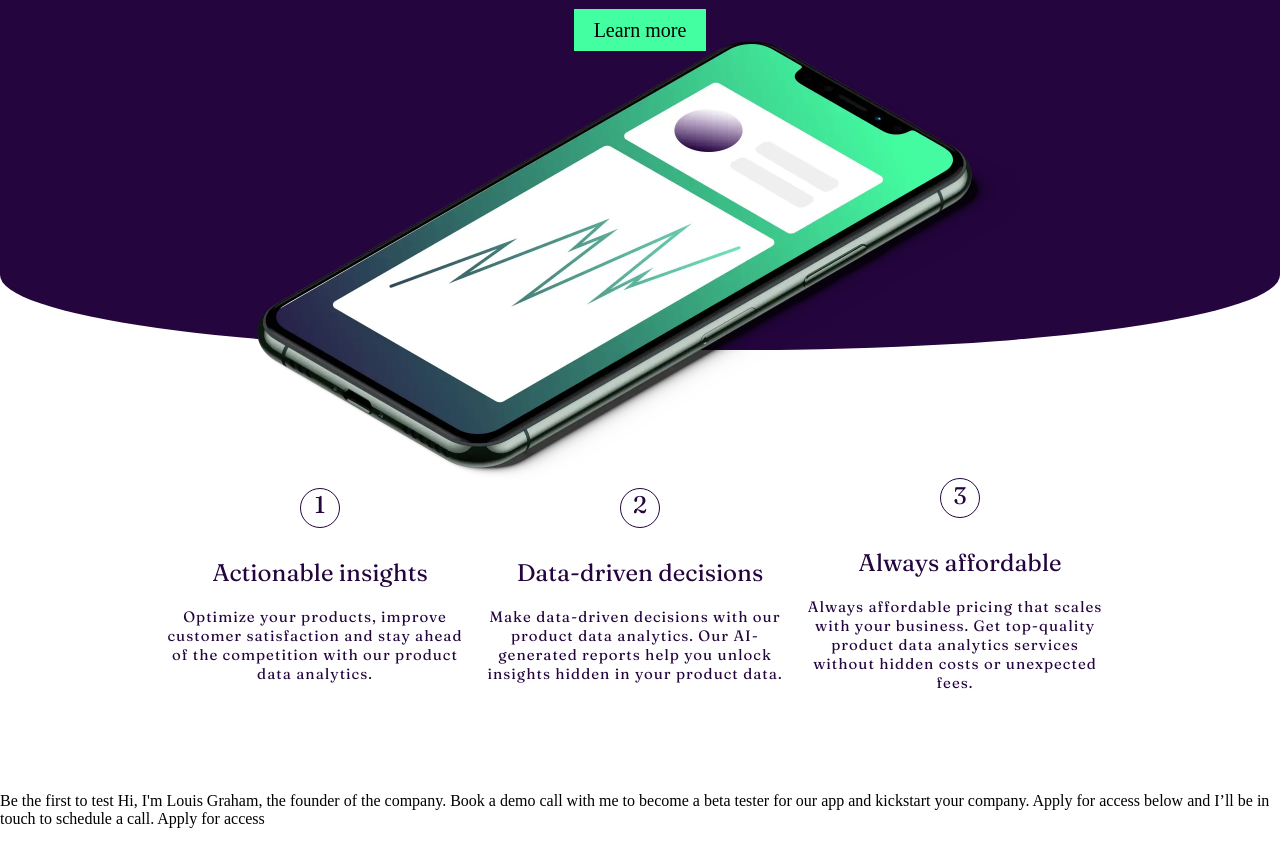
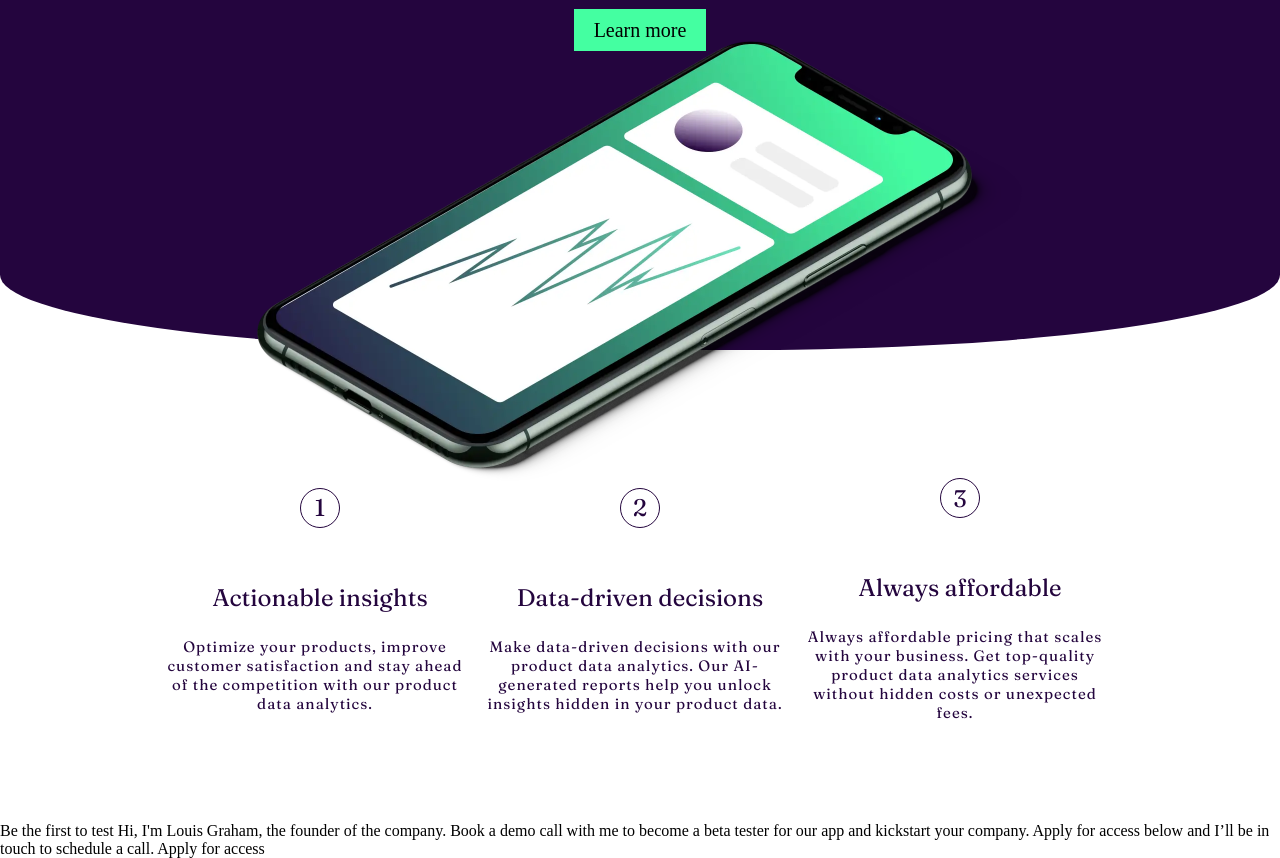
Before and after one commit to Gilreon/workit-landing-page, a plain HTML site: page index.html in a window 1280 px wide. Shown: the part 228-1086 px from the top of the page. Before the commit the page ends 1056 px from the top, so only its background shows below. Drawn offline with Linux system fonts and the light colour scheme.

Commit message:
number css fixed

```diff
--- a/index.html
+++ b/index.html
@@ -37,40 +37,49 @@
 <div class="infoHero">
 
   <div class="card cardOne">
-    <div class="number">
+
       <div class="infoNumber">
         <h2>1</h2>
       </div>
+
+    <div class="cardTitle">
+      <h2>Actionable insights</h2>
     </div>
-    <h2>Actionable insights</h2>
 
+    <div class="cardInfo">
       <p>Optimize your products, improve customer satisfaction and stay ahead of the competition
       with our product data analytics.</p>
     </div>
 
+  </div>
+
   <div class="card cardTwo">
-    <div class="number">
+
       <div class="infoNumber">
         <h2>2</h2>
       </div>
+
+    <div class="cardTitle">
+      <h2>Data-driven decisions</h2>
     </div>
-
-    <h2>Data-driven decisions</h2>
-
+    <div class="cardInfo">
       <p>Make data-driven decisions with our product data analytics. Our AI-generated reports help
       you unlock insights hidden in your product data.</p>
     </div>
+  </div>
 
   <div class="card cardThree">
-    <div class="number">
       <div class="infoNumber">
         <h2>3</h2>
       </div>
+    <div class="cardTitle">
+      <h2>Always affordable</h2>
     </div>
-    <h2>Always affordable</h2>
 
+    <div class="cardInfo">
       <p>Always affordable pricing that scales with your business. Get top-quality product data
       analytics services without hidden costs or unexpected fees.</p>
+    </div>
   </div>
 
 </div>
--- a/styles.css
+++ b/styles.css
@@ -85,7 +85,6 @@ justify-content: center;
 }
 .infoHero h2{
     text-align: center;
-    margin-bottom: 20px;
 }
 
 .infoHero p {
@@ -93,13 +92,6 @@ justify-content: center;
     letter-spacing: 1px;
     font-size: 15px;
     margin-right: 10px;
-}
-
-.number {
-    display: flex;
-    justify-content: center;
-    align-items: center;
-    margin-bottom: 30px;
 }
 
 .infoNumber {
@@ -110,10 +102,17 @@ justify-content: center;
   width: 40px;
   border-radius: 50%;
   border: 1px solid;
-  padding-top:14px;
 
 }
 
 .card {
+    display: flex;
+    flex-direction: column;
+    justify-content: center;
+    align-items: center;
     width: 25%;
 }
+
+.cardTitle {
+    margin: 55px 0 25px 0;
+}
```
Lines whose indentation alone changed are shown as unchanged.
